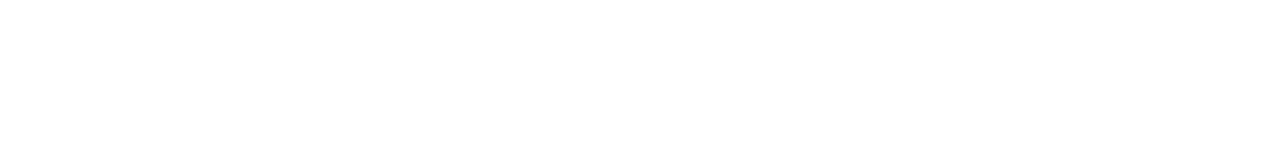
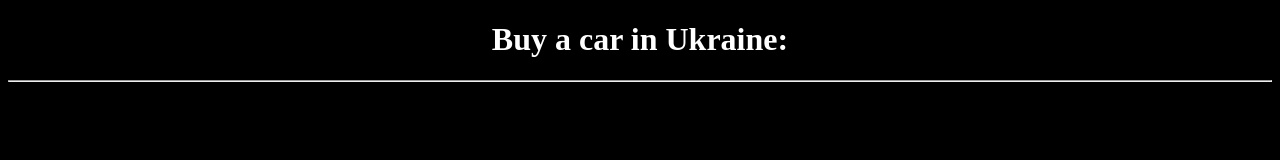
Before and after one commit to Kravazf/DZ3, a plain HTML site: page markap/index.html in a window 1280 px wide. Drawn offline with Linux system fonts and the light colour scheme.

Commit message:
commit 3

```diff
--- a/markap/index.html
+++ b/markap/index.html
@@ -5,6 +5,7 @@
     <meta http-equiv="X-UA-Compatible" content="IE=edge">
     <meta name="viewport" content="width=device-width, initial-scale=1.0">
     <title>Buy a car in Ukraine, registration</title>
+
     <link rel="apple-touch-icon" sizes="180x180" href="./images/apple-touch-icon.png">
 <link rel="icon" type="image/png" sizes="32x32" href="./images/favicon-32x32.png">
 <link rel="icon" type="image/png" sizes="16x16" href="./images/favicon-16x16.png">
@@ -13,9 +14,45 @@
 <meta name="msapplication-TileColor" content="#da532c">
 <meta name="theme-color" content="#ffffff">
 
+<style>
+    .background1 {
+        background-color: #000;
+    }
+    .centertext {
+        display: flex;
+        align-items: center;
+        justify-content: center;
+        color: #fff;
+    }
+</style>
 
 </head>
-<body>
 
-</body>
+    <body class="background1">
+
+
+        <header>
+
+            <h1 class="centertext">Buy a car in Ukraine:</h1>
+            <hr>
+
+        </header>
+
+
+        <main>
+        <form action=""></form>
+
+
+
+        </main>
+
+
+        <footer>
+
+        </footer>
+
+
+
+
+    </body>
 </html>
```
